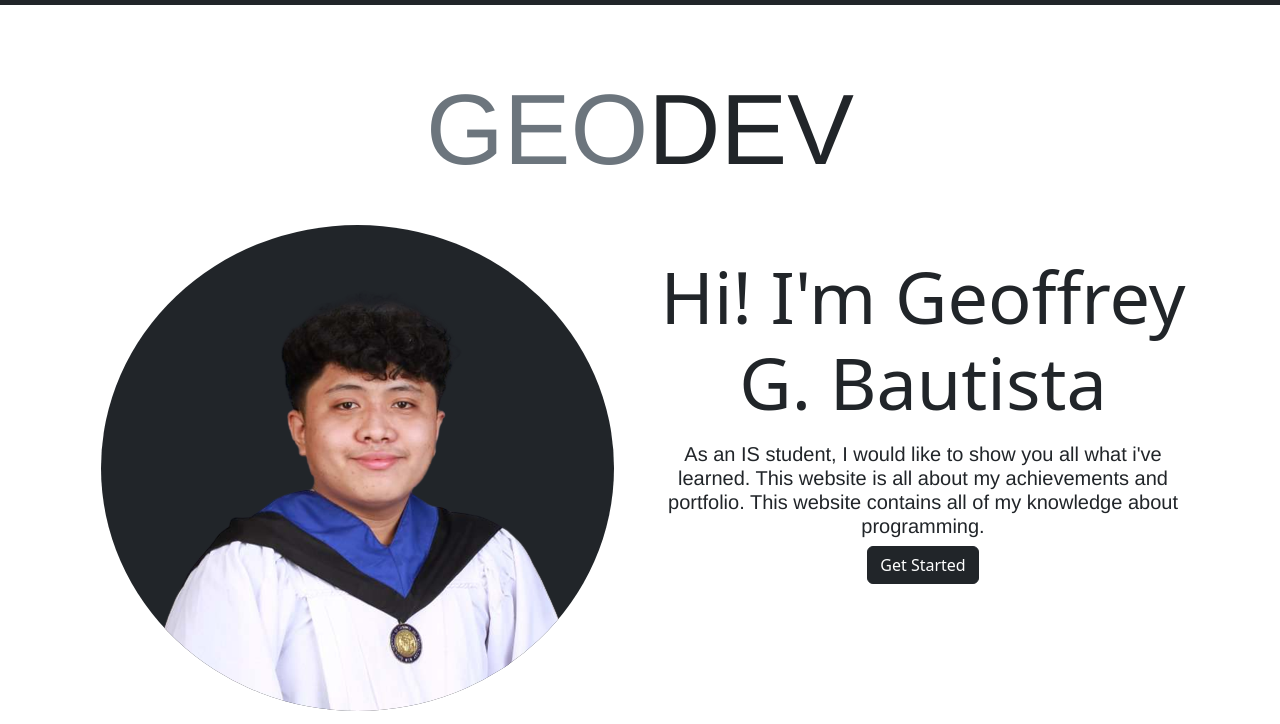
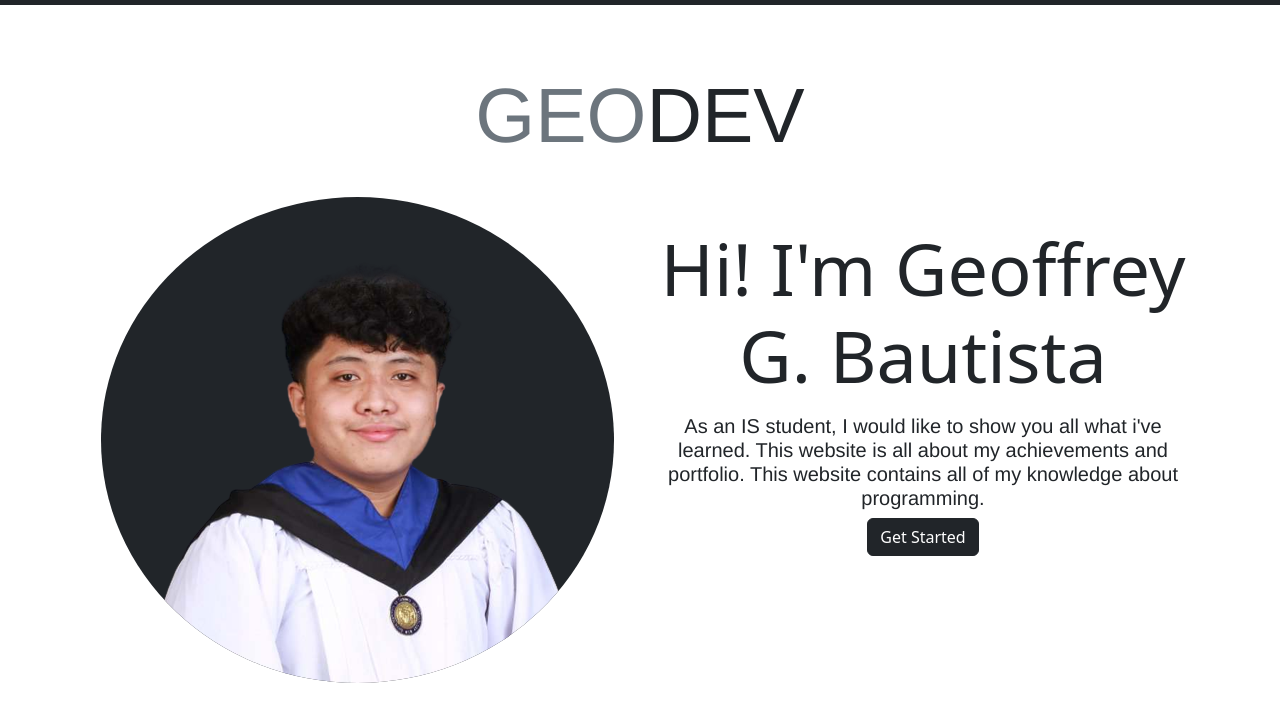
Before and after one commit to geodev1/geodev1.github.io, a plain HTML site: page index.html in a window 1280 px wide. Shown: the part 76-800 px from the top of the page. Drawn offline with nearby package versions, Linux system fonts and the light colour scheme.

Commit message:
index.css

```diff
--- a/index.css
+++ b/index.css
@@ -4,7 +4,7 @@
 
 .t1 {
     font-family: 'Franklin Gothic Medium', 'Arial Narrow', Arial, sans-serif;
-    font-size: 100px;
+    font-size: 77px;
 }
 
 @media (max-width: 992px) {
```
